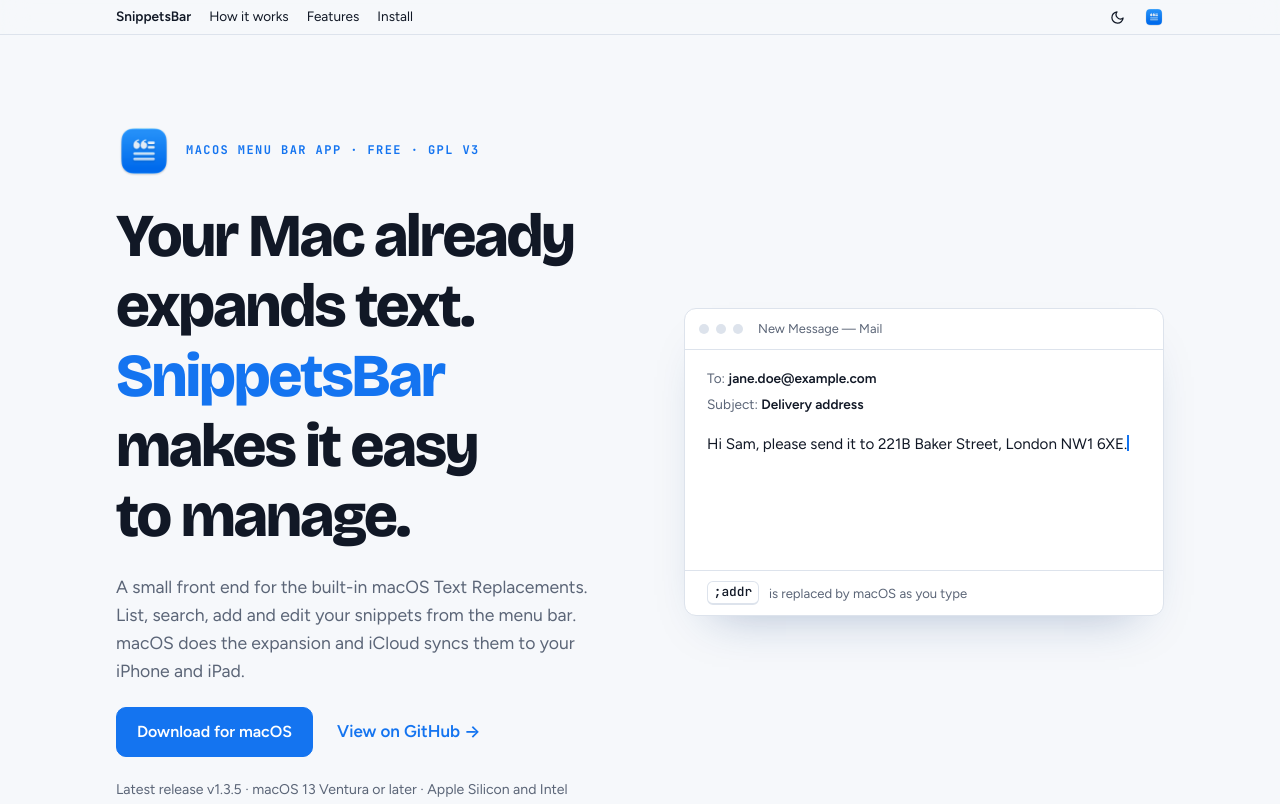
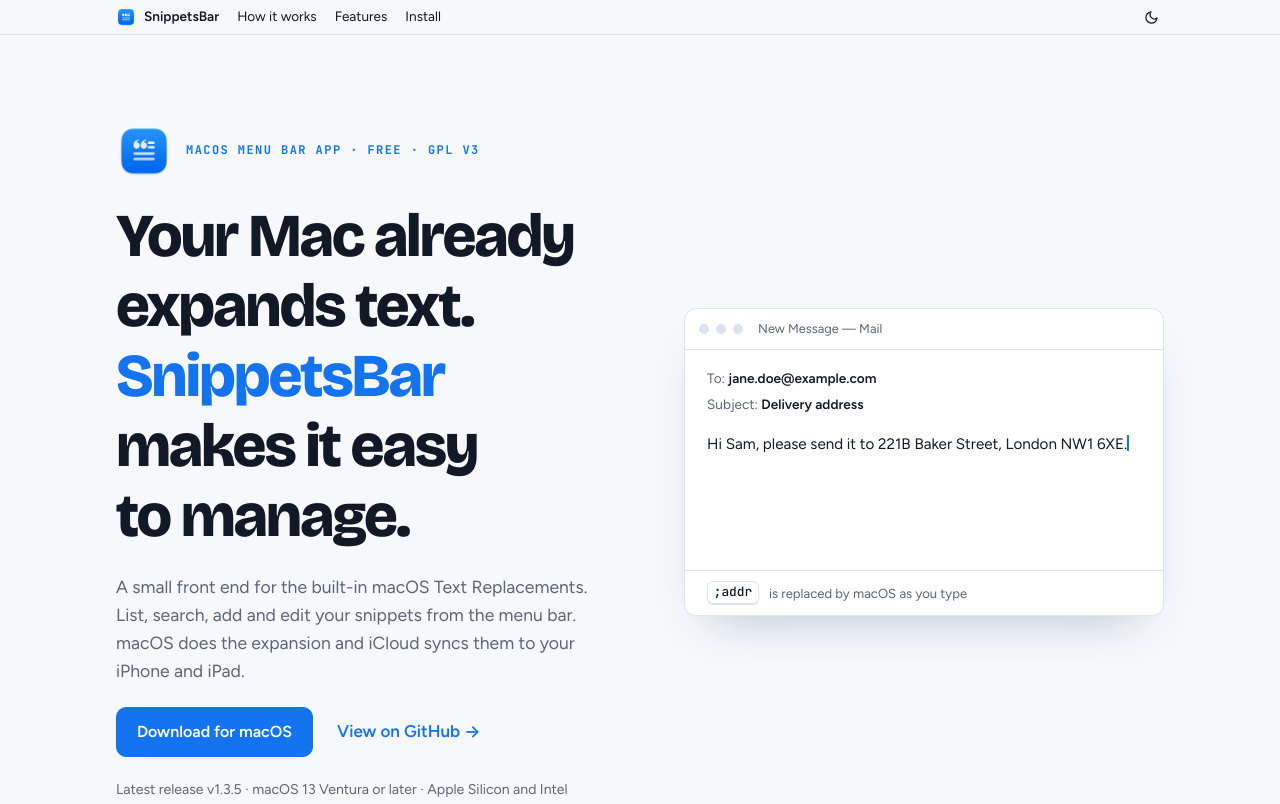
Before and after one commit to giboow/SnippetsBar, a plain HTML site: page docs/index.html in a window 1280 px wide. Shown: the top 804 px of the page. Drawn offline with nearby package versions, Linux system fonts and the light colour scheme; no server answers.

Commit message:
Show the app icon next to the name in the page header
Co-Authored-By: Claude Opus 5.5 <noreply@anthropic.com>

```diff
--- a/docs/index.html
+++ b/docs/index.html
@@ -85,7 +85,7 @@ kbd {
   border-bottom: 1px solid var(--line); font-size: 0.85rem;
 }
 .menubar .wrap { display: flex; align-items: center; gap: 18px; height: 34px; }
-.menubar .app { font-weight: 600; }
+.menubar .app { display: flex; align-items: center; gap: 8px; font-weight: 600; }
 .menubar .spacer { flex: 1; }
 .menubar .status { display: flex; align-items: center; gap: 14px; color: var(--muted); }
 .menubar img { width: 20px; height: 20px; display: block; border-radius: 5px; }
@@ -199,7 +199,7 @@ footer nav { display: flex; gap: 20px; flex-wrap: wrap; }
 <body>
 <header class="menubar">
   <div class="wrap">
-    <span class="app">SnippetsBar</span>
+    <span class="app"><img src="icon.png" alt="" width="20" height="20">SnippetsBar</span>
     <nav class="links" aria-label="Sections">
       <a href="#how">How it works</a>
       <a href="#features">Features</a>
@@ -208,7 +208,6 @@ footer nav { display: flex; gap: 20px; flex-wrap: wrap; }
     <span class="spacer"></span>
     <span class="status">
       <button class="theme-btn" id="themeBtn" type="button" aria-label="Switch to dark mode" title="Switch to dark mode"></button>
-      <img src="icon.png" alt="SnippetsBar menu bar icon" width="20" height="20">
     </span>
   </div>
 </header>
```
